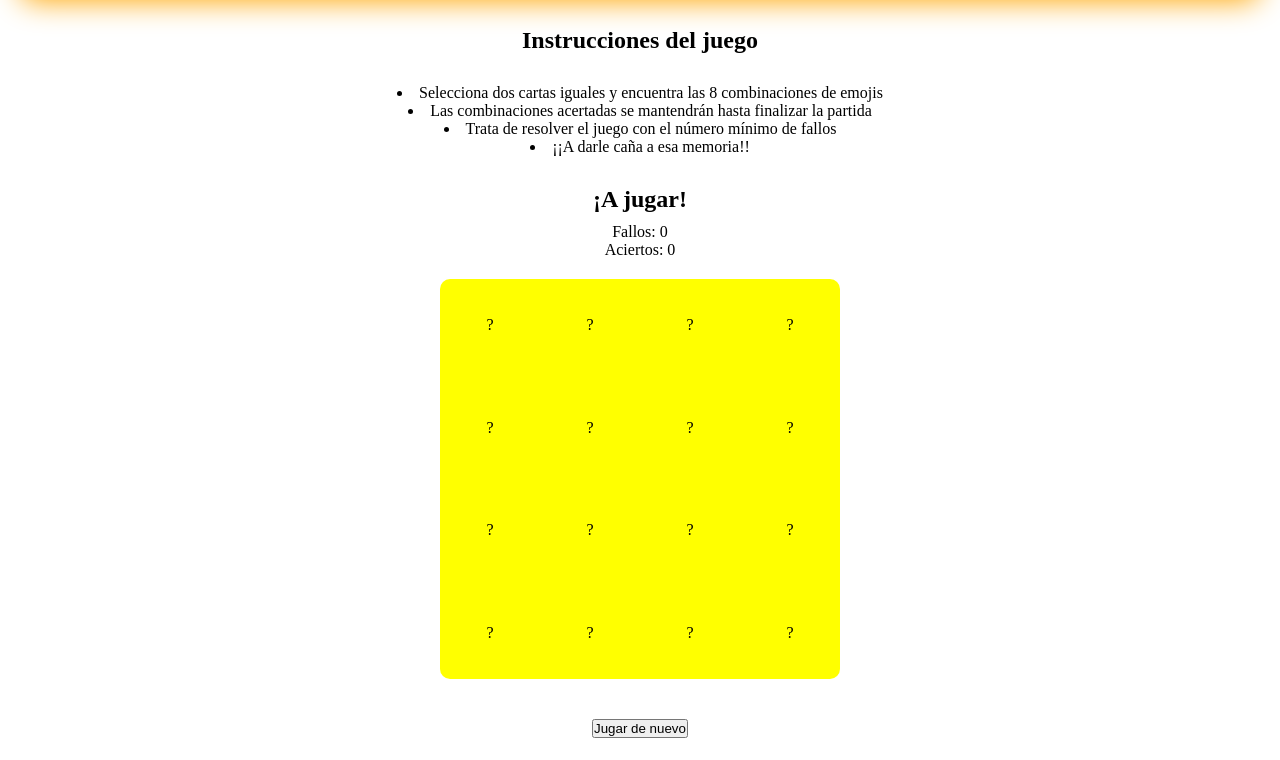
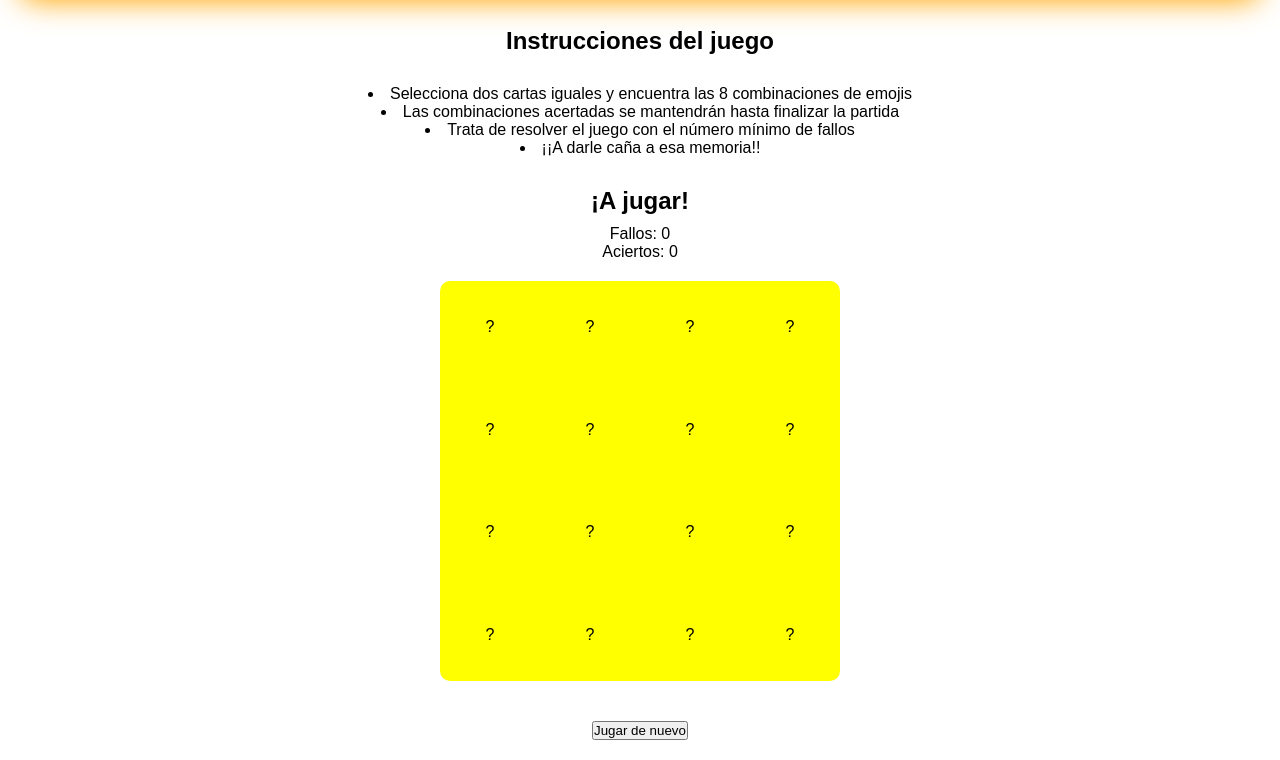
Before and after one commit to Areymn/Emoji-Pairs, a plain HTML site: page index.html in a window 1280 px wide. Shown: the part 124-884 px from the top of the page. Drawn offline with Linux system fonts and the light colour scheme.

Commit message:
Cambio de fuente

```diff
--- a/css/style.css
+++ b/css/style.css
@@ -5,6 +5,9 @@
 }
 
 @import url('https://fonts.googleapis.com/css2?family=Bungee+Spice&display=swap');
+body {
+    font-family: 'Bungee Spice', sans-serif;
+}
 
 /* Comentario emoji */
 /* 👾👽👹💩💀🙈🤯🤡 */
```
